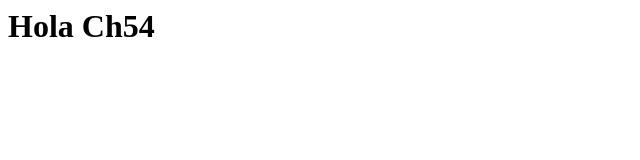
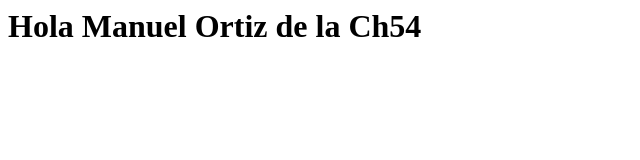
Before and after one commit to ManuelOrti/Ch54-miPrimerRepo, a plain HTML site: page index.html in a window 1280 px wide. Shown: the whole page, without its empty margins (0-640 px from the left). Drawn offline with Linux system fonts and the light colour scheme.

Commit message:
feat: Modificar estructura HTML

```diff
--- a/index.html
+++ b/index.html
@@ -3,6 +3,6 @@
   <title>Ch54</title>
 </head>
 <body>
-  <h1>Hola Ch54</h1>
+  <h1>Hola Manuel Ortiz de la Ch54</h1>
 </body>
 </html>
```
